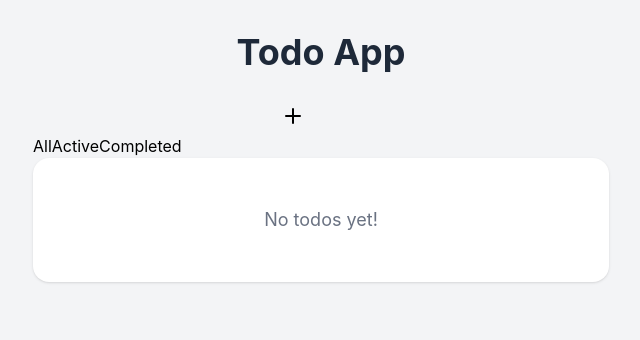
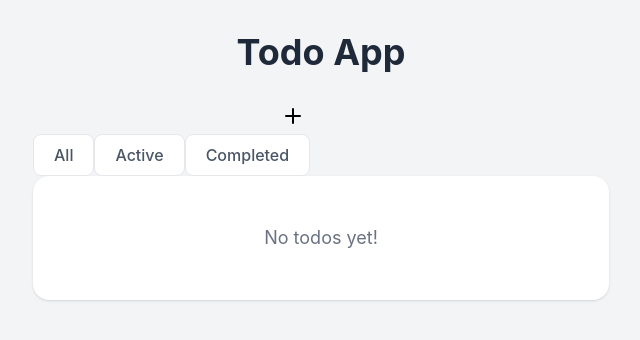
Before and after one commit to AleksandrKompanetc/todo, a React (Vite) app: page / in a window 1280 px wide. Shown: the top 340 px of the page, without its empty margins (319-959 px from the left). Built offline with nearby package versions, Linux system fonts and the light colour scheme.

Commit message:
created Filters component

```diff
--- a/src/components/Filters.tsx
+++ b/src/components/Filters.tsx
@@ -18,6 +18,11 @@ export default function Filters({ currentFilter, onFilterChange }: FiltersProps)
         <button
           key={value}
           onClick={() => onFilterChange(value)}
+          className={`px-5 py-2 rounded-lg font-medium transition ${
+            currentFilter === value
+            ? 'bg-blue-600 text-white shadow-sm'
+            : 'bg-white text-gray-600 hover:bg-gray-100 border border-gray-200'
+          }`}
         >
           {label}
         </button>
```
